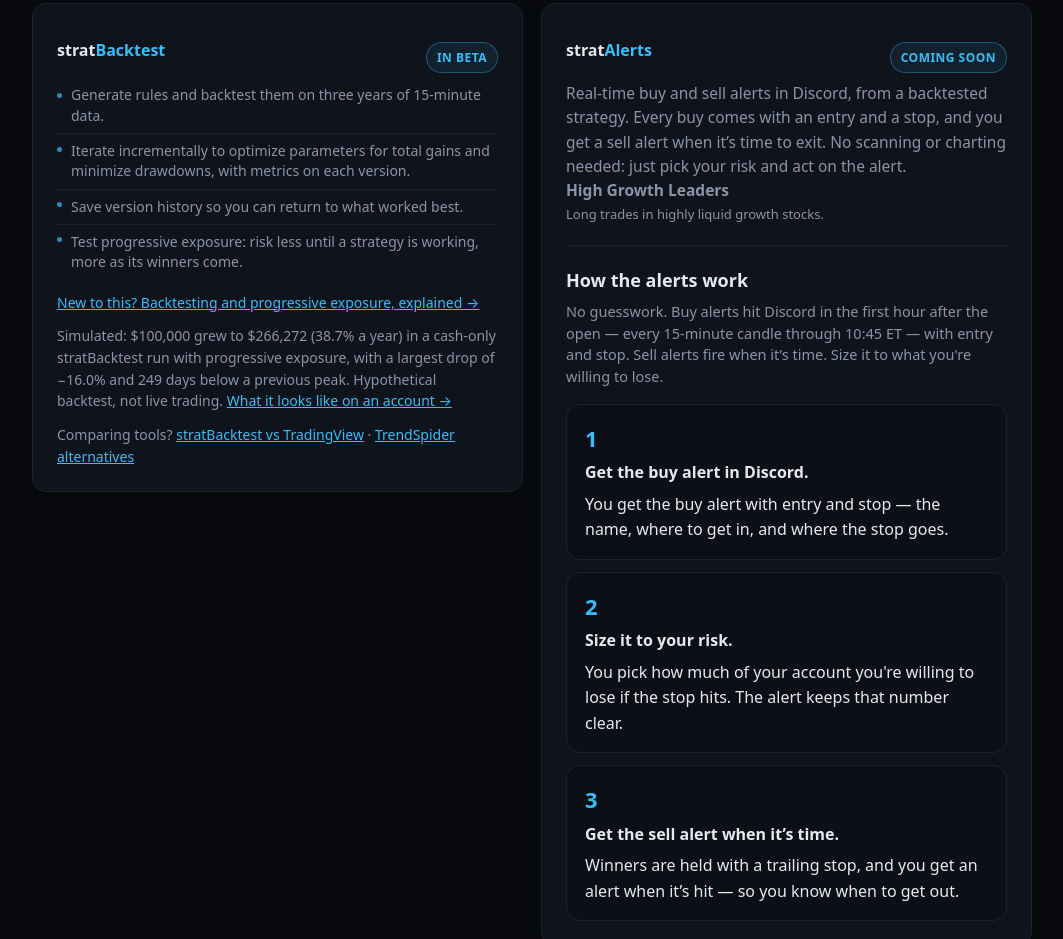
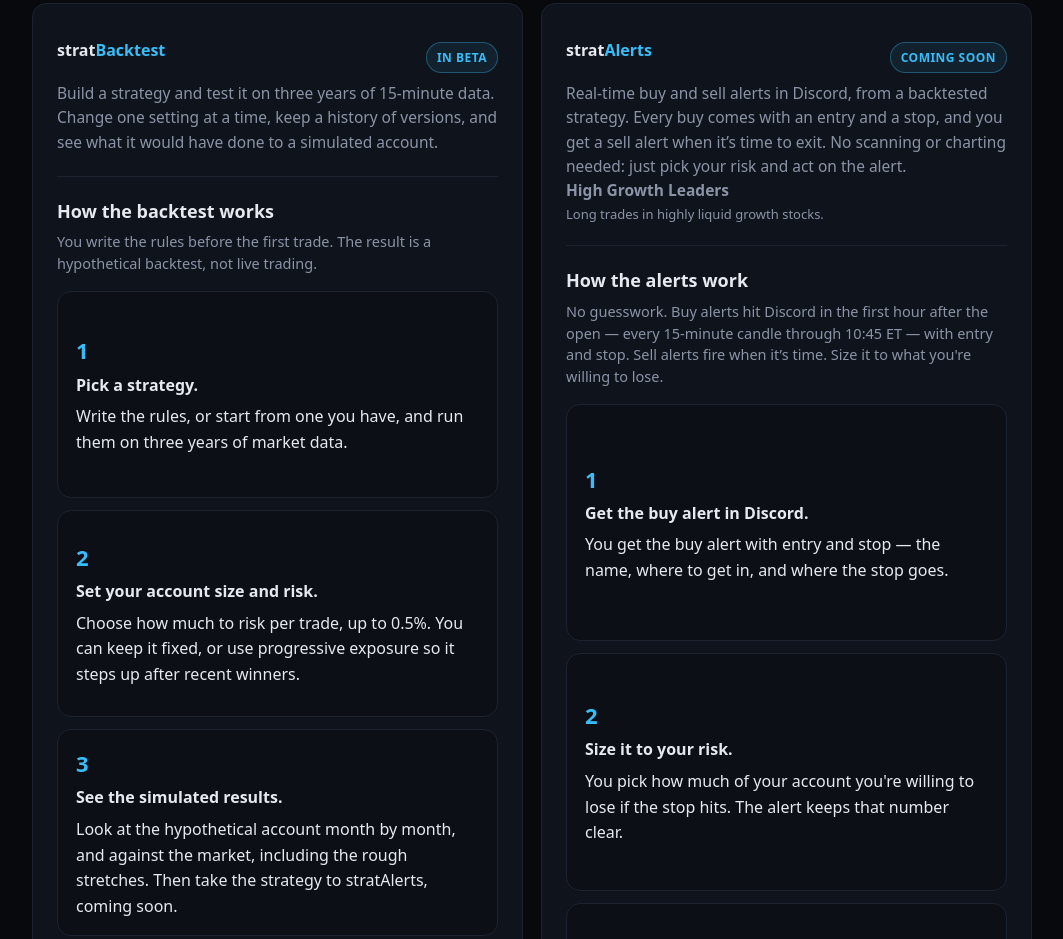
Before and after one commit to iotrader2/tiltkiller-site, a plain HTML site: page index.html in a window 1280 px wide. Shown: the part 1052-1991 px from the top of the page, without its empty margins (108-1171 px from the left). Drawn offline with Linux system fonts and the light colour scheme.

Commit message:
Add how-it-works steps to the home stratBacktest card and match card heights
The backtest card now uses the same step markup and style as stratAlerts, with the existing In beta tag and CTAs kept at the bottom. Both product cards stretch to the same height on desktop, with no empty space under the backtest card.

```diff
--- a/index.html
+++ b/index.html
@@ -70,12 +70,7 @@ footer .foot-links a:hover{color:var(--blue)}
 .products .card p{margin:0;color:var(--muted);font-size:15.5px;line-height:1.55}
 .products .card .status{display:inline-block;margin-top:14px;font-size:12px;font-weight:700;letter-spacing:.04em;text-transform:uppercase;color:var(--muted);border:1px solid #1b2330;background:rgba(15,20,28,.8);padding:5px 10px;border-radius:999px}
 .products .card .status.soonish{color:var(--blue);border-color:rgba(56,189,248,.35);background:rgba(56,189,248,.08)}
-.products-layout{display:grid;grid-template-columns:minmax(0,1fr) minmax(0,1fr);gap:18px;align-items:start}
-.product-backtester .feature-list{list-style:none;padding:0;margin:12px 0 0}
-.product-backtester .feature-list li{position:relative;padding:7px 0 7px 14px;border-top:1px solid #1b2330;color:var(--muted);font-size:14px;line-height:1.45}
-.product-backtester .feature-list li:first-child{border-top:0;padding-top:0}
-.product-backtester .feature-list li:before{content:"";position:absolute;left:0;top:calc(0.75em + 2px);width:5px;height:5px;border-radius:50%;background:rgba(56,189,248,.7)}
-.product-backtester .feature-list li:first-child:before{top:0.55em}
+.products-layout{display:grid;grid-template-columns:minmax(0,1fr) minmax(0,1fr);gap:18px;align-items:stretch}.products-layout>.card{display:flex;flex-direction:column}.product-backtester .card-ctas{margin-top:auto;padding-top:16px}
 .how-built{padding:16px 16px 14px;border:1px solid #1b2330;border-radius:14px;background:linear-gradient(135deg,rgba(15,20,28,.95),rgba(12,18,28,.9));text-align:left}
 .how-built .hb-top{display:flex;align-items:center;gap:8px;flex-wrap:wrap;margin-bottom:8px}
 .how-built h2{font-size:15px;margin:0;text-align:left;font-weight:700}
@@ -94,12 +89,12 @@ a.status:hover{border-color:var(--blue)}
 .strategy-tagline{display:block;margin:4px 0 0;font-size:13px;font-weight:500;color:var(--muted);line-height:1.35}
 .hero .strategy-tagline{margin:6px 0 0}
 .products .strategy-name + .strategy-tagline{margin:4px 0 0}
-.product-alerts .how-alerts{margin-top:22px;padding-top:20px;border-top:1px solid #1b2330}
-.product-alerts .how-alerts h3{margin:0 0 6px;font-size:18px;font-weight:700;color:var(--text);text-align:left}
-.product-alerts .how-alerts .how-lead{margin:0 0 16px;color:var(--muted);font-size:14.5px;line-height:1.5}
-.product-alerts .how-steps{display:grid;gap:12px}
-.product-alerts .how-steps .card{padding:16px 18px;background:rgba(7,9,13,.35)}
-.product-alerts .how-steps .card b{font-size:22px;margin-bottom:4px}
+.products .how-alerts{margin-top:22px;padding-top:20px;border-top:1px solid #1b2330;display:flex;flex-direction:column;flex:1}
+.products .how-alerts h3{margin:0 0 6px;font-size:18px;font-weight:700;color:var(--text);text-align:left}
+.products .how-alerts .how-lead{margin:0 0 16px;color:var(--muted);font-size:14.5px;line-height:1.5}
+.products .how-steps{display:grid;gap:12px;flex:1;align-content:stretch;grid-auto-rows:1fr}
+.products .how-steps .card{padding:16px 18px;background:rgba(7,9,13,.35);display:flex;flex-direction:column;justify-content:center}
+.products .how-steps .card b{font-size:22px;margin-bottom:4px}
 .products .card p.guide-link{margin-top:12px;font-size:14px}
 @media(max-width:800px){.products-layout{grid-template-columns:1fr}}
 </style></head><body>
@@ -137,17 +132,23 @@ a.status:hover{border-color:var(--blue)}
           <strong><a href="/stratbacktest/"><span class="pname">strat<span>Backtest</span></span></a></strong>
           <a class="status soonish" href="https://backtest.tiltkiller.com">In beta</a>
         </div>
-        <ul class="feature-list">
-          <li>Generate rules and backtest them on three years of 15-minute data.</li>
-          <li>Iterate incrementally to optimize parameters for total gains and minimize drawdowns, with metrics on each version.</li>
-          <li>Save version history so you can return to what worked best.</li>
-          <li>Test progressive exposure: risk less until a strategy is working, more as its winners come.</li>
-        </ul>
+        <p>Build a strategy and test it on three years of 15-minute data. Change one setting at a time, keep a history of versions, and see what it would have done to a simulated account.</p>
+        <div class="how-alerts" id="how-the-backtest-works">
+          <h3>How the backtest works</h3>
+          <p class="how-lead">You write the rules before the first trade. The result is a hypothetical backtest, not live trading.</p>
+          <div class="how-steps">
+            <div class="card"><b>1</b><strong>Pick a strategy.</strong> Write the rules, or start from one you have, and run them on three years of market data.</div>
+            <div class="card"><b>2</b><strong>Set your account size and risk.</strong> Choose how much to risk per trade, up to 0.5%. You can keep it fixed, or use progressive exposure so it steps up after recent winners.</div>
+            <div class="card"><b>3</b><strong>See the simulated results.</strong> Look at the hypothetical account month by month, and against the market, including the rough stretches. Then take the strategy to stratAlerts, coming soon.</div>
+          </div>
+        </div>
+        <div class="card-ctas">
         <p class="guide-link"><a href="/backtesting-and-progressive-exposure/">New to this? Backtesting and progressive exposure, explained →</a></p>
         <!-- impact-home:start -->
         <p class="guide-link">Simulated: $100,000 grew to $266,272 (38.7% a year) in a cash-only stratBacktest run with progressive exposure, with a largest drop of −16.0% and 249 days below a previous peak. Hypothetical backtest, not live trading. <a href="/backtesting-and-progressive-exposure/#on-an-account">What it looks like on an account →</a></p>
         <p class="guide-link">Comparing tools? <a href="/stratbacktest-vs-tradingview/">stratBacktest vs TradingView</a> · <a href="/trendspider-alternatives/">TrendSpider alternatives</a></p>
         <!-- impact-home:end -->
+        </div>
       </div>
     <div class="card product-alerts">
       <div class="product-head">
```
